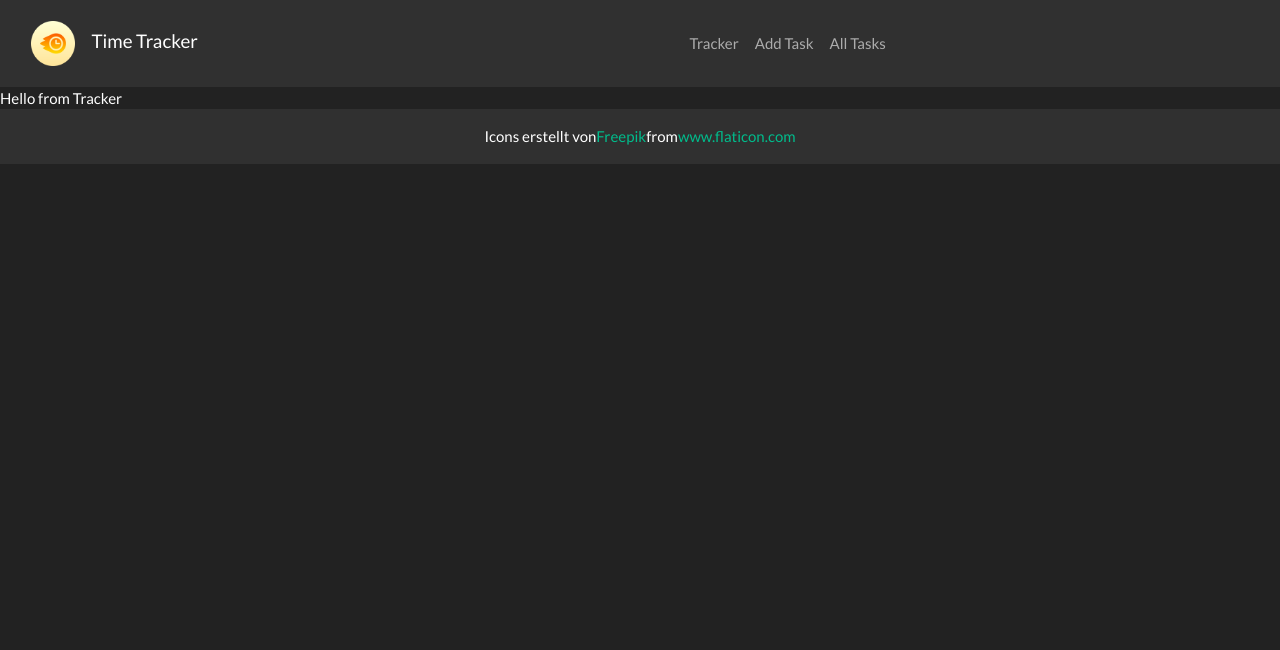
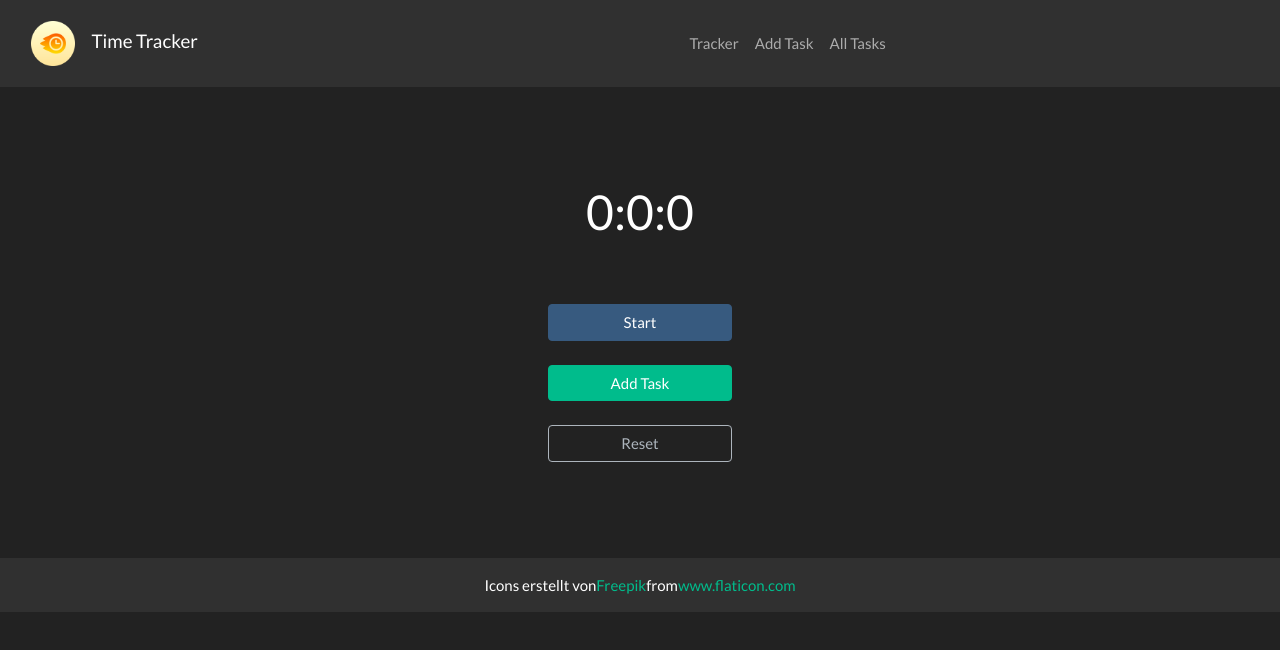
Before and after one commit to Marvelous-Maddie/Time-Tracking-Application, a React (Create React App) app in the folder tracker-frontend/: page / in a window 1280 px wide. Shown: the top 650 px of the page. Built offline with nearby package versions, Linux system fonts and the light colour scheme.

Commit message:
Create tracker

```diff
--- a/tracker-frontend/src/components/Tracker.js
+++ b/tracker-frontend/src/components/Tracker.js
@@ -1,8 +1,73 @@
-import React from 'react';
+import React, { useState, useEffect } from 'react';
 
 const Tracker = () => {
+    //const [seconds, setSeconds] = useState(0);
+    const [time, setTime] = useState({s:0, m:0, h:0});
+    const [playing, setPlaying] = useState(false);
+    const [interv, setInterv] = useState();
+
+    // useEffect(() => {
+    //     if (playing) {
+    //         const id = window.setInterval(() => {
+    //             setSeconds(seconds => seconds+1)
+    //     }, 1000);
+    //         return () => window.clearInterval(id);
+    //     }
+    // }, [playing]);
+
+    const start = () => {
+        run();
+        setPlaying(true);
+        setInterv(setInterval(run, 1000));
+    };
+
+    var updatedS = time.s, updatedM = time.m, updatedH = time.h;
+
+    const run = () => {
+        if(updatedM === 60){
+            updatedH++;
+            updatedM = 0;
+        }
+        if(updatedS === 60){
+            updatedM++;
+            updatedS = 0;
+        }
+            updatedS++;
+        return setTime({s:updatedS, m:updatedM, h:updatedH});
+    };
+
+    const stop = () => {
+        clearInterval(interv);
+        setPlaying(false);
+    };
+
+    const reset = () => {
+        clearInterval(interv);
+        setPlaying(false);
+        setTime({s:0, m:0, h:0})
+    };
+
     return(
-        <div>Hello from Tracker</div>
+        <div class="d-grid gap-2 col-2 mx-auto my-5">
+            <h1 className="d-flex mx-auto my-5">
+                {time.h}:{time.m}:{time.s}
+            </h1>
+            {playing ? (
+                <button type="button" className="btn btn-primary my-2" onClick={() => stop()}>
+                    Stop
+                </button>
+            ) : (
+                <button type="button" className="btn btn-primary my-2" onClick={() => start()}>
+                    Start
+                </button>
+            )}
+            <button type="button" className="btn btn-success my-2">
+                Add Task
+            </button>
+            <button type="button" className="btn btn-outline-light mt-2 mb-5" onClick={() => reset()}>
+                Reset
+            </button>
+        </div>
     )
 };
 
```
